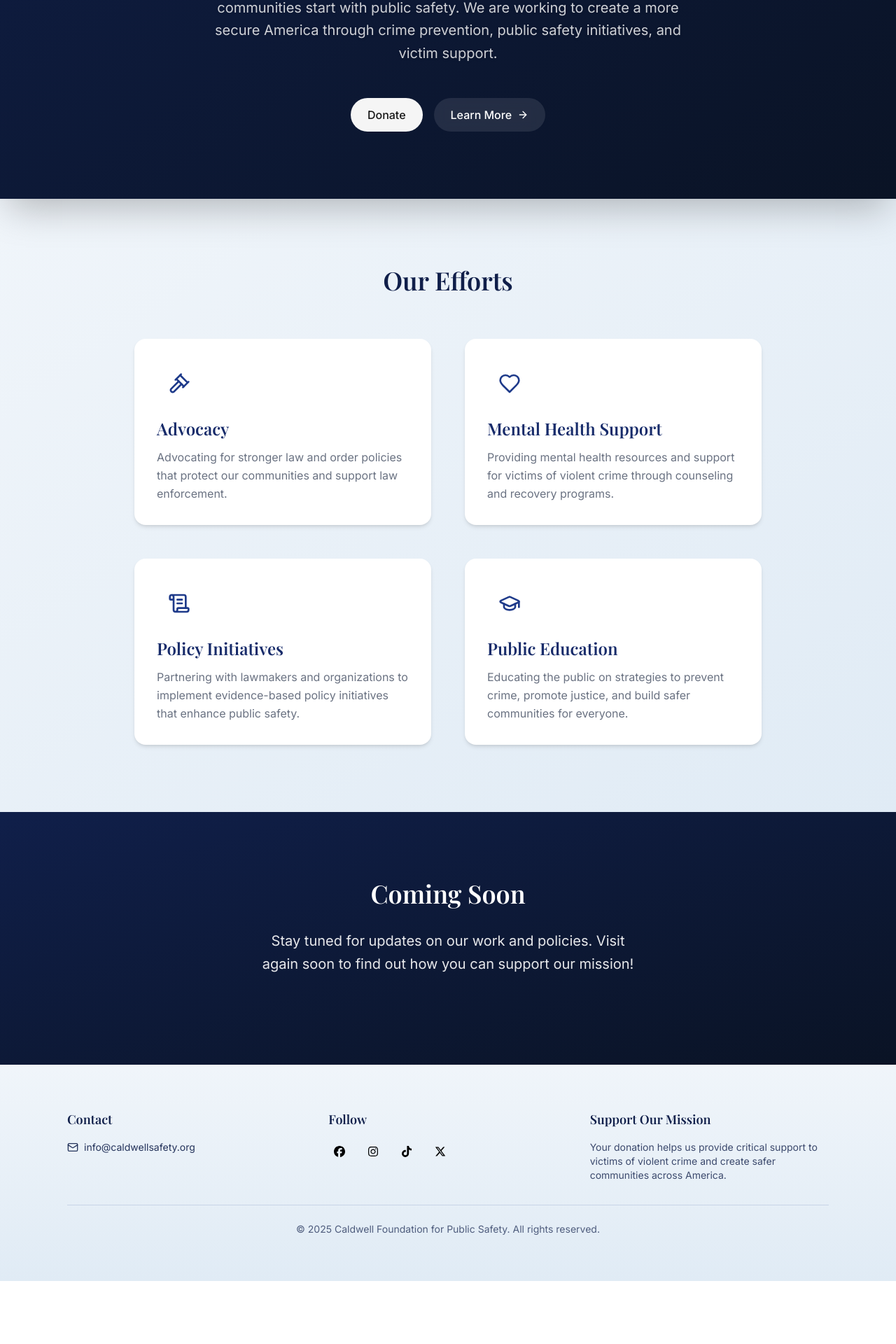
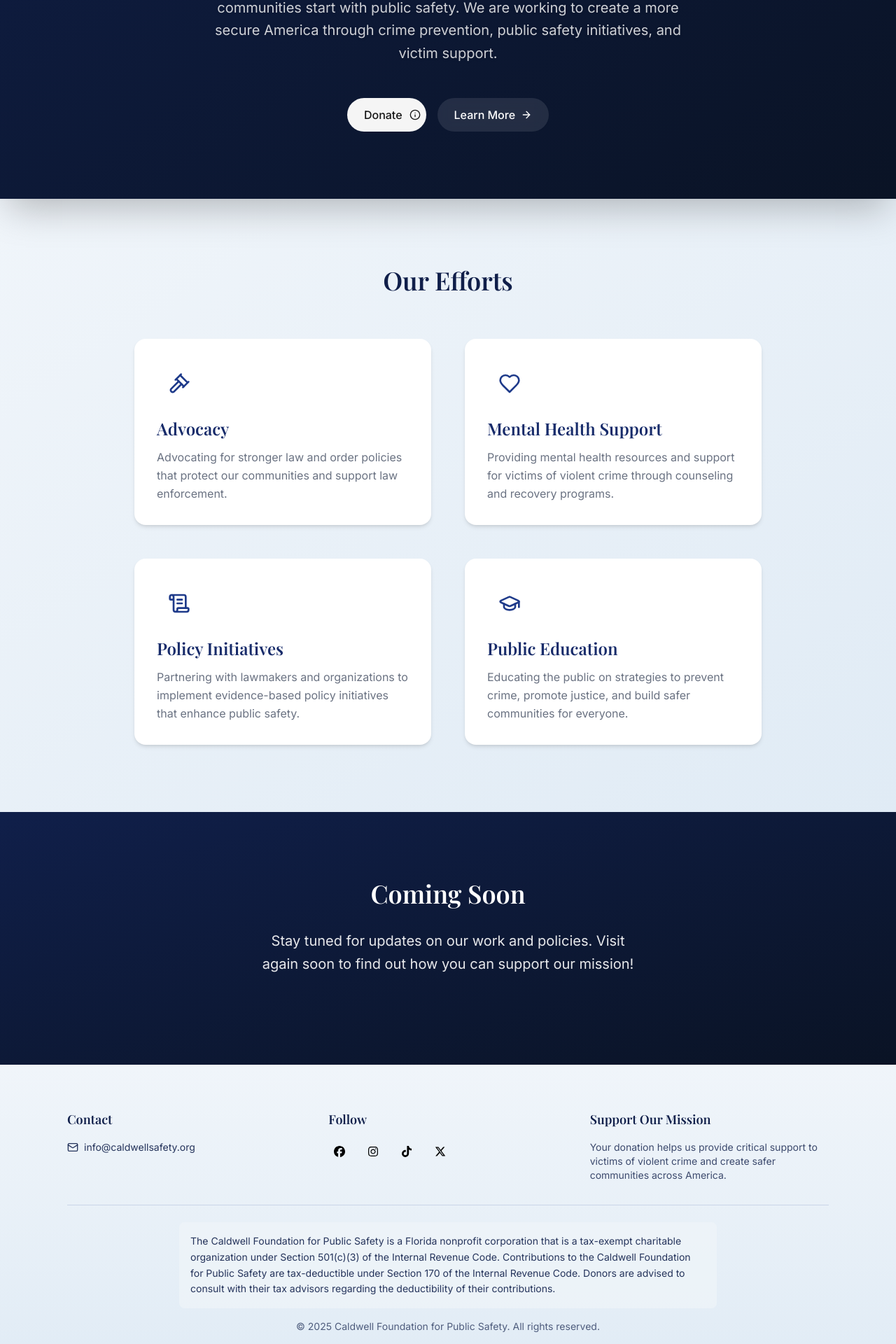
Before and after one commit to iangrayhazzard/caldwell-safety, a Next.js app: page / in a window 1280 px wide. Shown: the part 598-2518 px from the top of the page at 70% size. Before the commit the page ends 2428 px from the top, so only its background shows below. Built offline with nearby package versions, Linux system fonts and the light colour scheme; a web font is replaced by a local one.

Commit message:
add donation text and tooltips

```diff
--- a/app/page.tsx
+++ b/app/page.tsx
@@ -13,6 +13,7 @@ import {
 	GavelIcon,
 	GraduationCapIcon,
 	HeartIcon,
+	InfoIcon,
 	Mail,
 	ScrollTextIcon,
 } from "lucide-react"
@@ -20,9 +21,39 @@ import { motion, useMotionValueEvent, useScroll } from "motion/react"
 import { Link as ScrollLink } from "react-scroll"
 
 import { buttonStyles } from "@/components/ui/button"
+import {
+	Tooltip,
+	TooltipContent,
+	TooltipProvider,
+	TooltipTrigger,
+} from "@/components/ui/tooltip"
 
 const DONATE_LINK =
 	"https://secure.anedot.com/caldwell-foundation-for-public-safety-2f3096e4-8fb9-4e46-b849-1ef0f052a2db/1f0997ee-e3b2-4b2c-a78b-702a7d51350c"
+
+const DONATION_TOOLTIP_TEXT =
+	"The Caldwell Foundation for Public Safety is a Florida nonprofit " +
+	"corporation that is a tax-exempt charitable organization under Section " +
+	"501(c)(3) of the Internal Revenue Code. Contributions to the Caldwell Foundation " +
+	"for Public Safety are tax-deductible under Section 170 of the Internal " +
+	"Revenue Code. Donors are advised to consult with their tax advisors " +
+	"regarding the deductibility of their contributions."
+
+const DonateButton = ({ className = "" }) => (
+	<>
+		Donate
+		<div className="ml-0.5 inline-flex cursor-help items-center">
+			<Tooltip>
+				<TooltipTrigger asChild>
+					<InfoIcon className="size-4" />
+				</TooltipTrigger>
+				<TooltipContent className="max-w-xs text-xs">
+					{DONATION_TOOLTIP_TEXT}
+				</TooltipContent>
+			</Tooltip>
+		</div>
+	</>
+)
 
 export default function LandingPage() {
 	const { scrollY } = useScroll()
@@ -43,13 +74,18 @@ export default function LandingPage() {
 			>
 				<nav className="mx-auto flex h-full max-w-6xl items-center justify-between pr-6">
 					<Logo className="h-full w-auto text-white" />
+					<TooltipProvider>
 						<Link
 							href={DONATE_LINK}
 							target="_blank"
-						className={buttonStyles({ variant: "primary" })}
+							className={buttonStyles({
+								variant: "primary",
+								className: "pr-2",
+							})}
 						>
-						Donate
+							<DonateButton />
 						</Link>
+					</TooltipProvider>
 				</nav>
 			</motion.header>
 
@@ -74,13 +110,18 @@ export default function LandingPage() {
 							initiatives, and victim support.
 						</p>
 						<nav className="flex flex-col items-center justify-center gap-4 sm:flex-row">
+							<TooltipProvider>
 								<Link
 									href={DONATE_LINK}
 									target="_blank"
-								className={buttonStyles({ variant: "primary" })}
+									className={buttonStyles({
+										variant: "primary",
+										className: "pr-2",
+									})}
 								>
-								Donate
+									<DonateButton />
 								</Link>
+							</TooltipProvider>
 							<ScrollLink
 								to="efforts"
 								smooth={true}
@@ -301,8 +342,13 @@ export default function LandingPage() {
 						</div>
 					</div>
 
-					<div className="border-navy-600/15 mt-8 w-full border-t pt-6 text-center">
-						<p className="text-navy-800/70 text-sm">
+					<div className="border-navy-600/15 mt-8 border-t pt-6">
+						<div className="bg-navy-50/70 text-navy-800/90 mx-auto mb-4 max-w-3xl rounded-lg p-4 text-xs leading-relaxed sm:text-sm">
+							<p className="text-pretty">
+								{DONATION_TOOLTIP_TEXT}
+							</p>
+						</div>
+						<p className="text-navy-800/70 text-center text-sm">
 							© {new Date().getFullYear()} Caldwell Foundation
 							for Public Safety. All rights reserved.
 						</p>
--- /dev/null
+++ b/components/ui/tooltip.tsx
@@ -0,0 +1,61 @@
+"use client"
+
+import * as React from "react"
+import * as TooltipPrimitive from "@radix-ui/react-tooltip"
+
+import { cn } from "@/lib/utils"
+
+function TooltipProvider({
+	delayDuration = 0,
+	...props
+}: React.ComponentProps<typeof TooltipPrimitive.Provider>) {
+	return (
+		<TooltipPrimitive.Provider
+			data-slot="tooltip-provider"
+			delayDuration={delayDuration}
+			{...props}
+		/>
+	)
+}
+
+function Tooltip({
+	...props
+}: React.ComponentProps<typeof TooltipPrimitive.Root>) {
+	return (
+		<TooltipProvider>
+			<TooltipPrimitive.Root data-slot="tooltip" {...props} />
+		</TooltipProvider>
+	)
+}
+
+function TooltipTrigger({
+	...props
+}: React.ComponentProps<typeof TooltipPrimitive.Trigger>) {
+	return <TooltipPrimitive.Trigger data-slot="tooltip-trigger" {...props} />
+}
+
+function TooltipContent({
+	className,
+	sideOffset = 0,
+	children,
+	...props
+}: React.ComponentProps<typeof TooltipPrimitive.Content>) {
+	return (
+		<TooltipPrimitive.Portal>
+			<TooltipPrimitive.Content
+				data-slot="tooltip-content"
+				sideOffset={sideOffset}
+				className={cn(
+					"bg-primary text-primary-foreground animate-in fade-in-0 zoom-in-95 data-[state=closed]:animate-out data-[state=closed]:fade-out-0 data-[state=closed]:zoom-out-95 data-[side=bottom]:slide-in-from-top-2 data-[side=left]:slide-in-from-right-2 data-[side=right]:slide-in-from-left-2 data-[side=top]:slide-in-from-bottom-2 z-50 w-fit rounded-md px-3 py-1.5 text-xs text-balance",
+					className,
+				)}
+				{...props}
+			>
+				{children}
+				<TooltipPrimitive.Arrow className="bg-primary fill-primary z-50 size-2.5 translate-y-[calc(-50%_-_2px)] rotate-45 rounded-[2px]" />
+			</TooltipPrimitive.Content>
+		</TooltipPrimitive.Portal>
+	)
+}
+
+export { Tooltip, TooltipTrigger, TooltipContent, TooltipProvider }
--- a/package.json
+++ b/package.json
@@ -11,6 +11,7 @@
 	},
 	"dependencies": {
 		"@radix-ui/react-slot": "^1.1.2",
+		"@radix-ui/react-tooltip": "^1.1.8",
 		"@tailwindcss/postcss": "^4.0.8",
 		"@types/react-scroll": "^1.8.10",
 		"class-variance-authority": "^0.7.1",
```
Also changed, not shown: 1 other file (tests, documents, lock files or other folders). Lines whose indentation alone changed are shown as unchanged.
